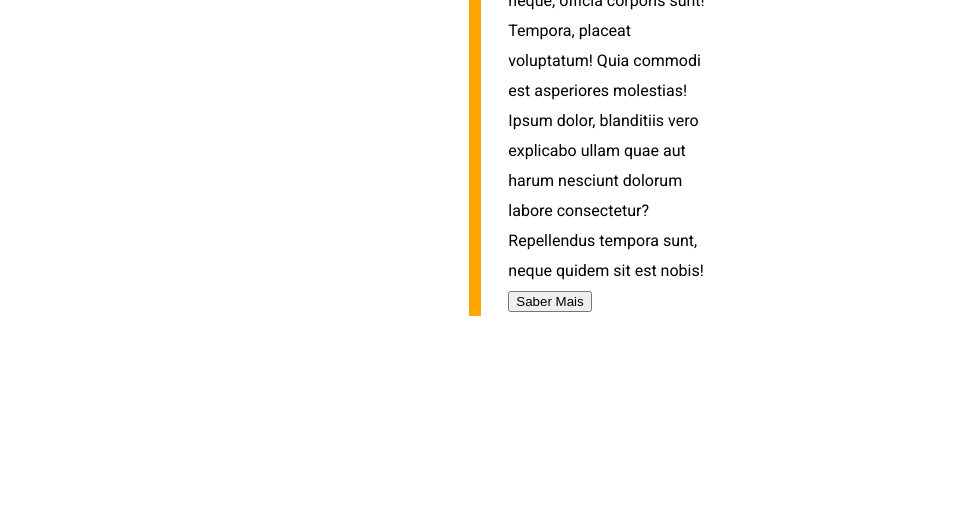
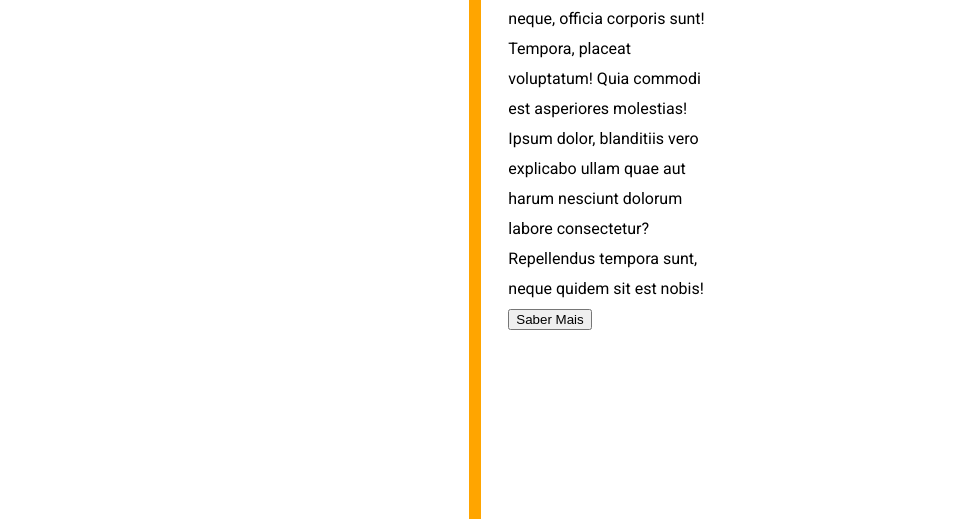
Before and after one commit to DaviSantana01/Designer, a plain HTML site: page index.html in a window 1280 px wide. Shown: the part 279-800 px from the top of the page, without its empty margins (165-1121 px from the left). Drawn offline with Linux system fonts and the light colour scheme.

Commit message:
Update style.css

```diff
--- a/css/style.css
+++ b/css/style.css
@@ -51,6 +51,7 @@
 .banner div article{
     width: 50%;
     position: relative;
+    margin-top: 2%;
 }
 
 .banner div hr{
@@ -58,6 +59,7 @@
     background-color: orange;
     padding: 0.7%;
     border: none;
+    height: 80vh;
 }
 
 .banner div article:nth-child(3){
```
